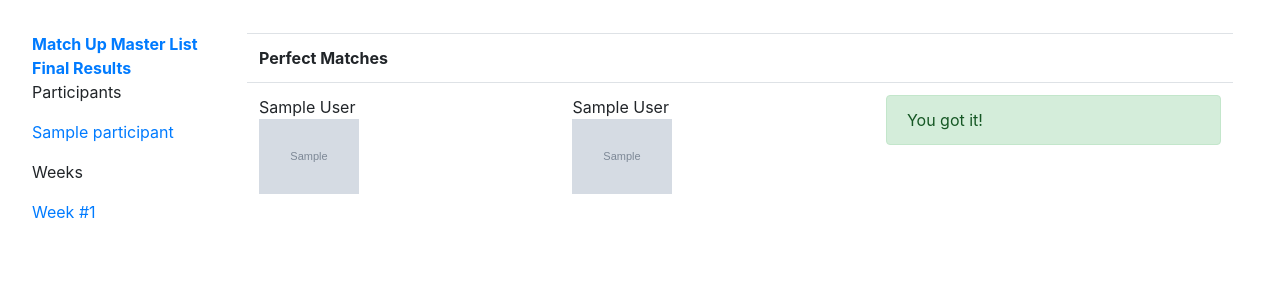
After one commit to astromitts/are-you-the-one, a Django app: page /results/ in a window 1280 px wide. The commit adds this page. Shown: the top 300 px of the page. Run offline with Django 3.2, Linux system fonts and the light colour scheme; tables that the repository leaves empty hold one stand-in row (values such as "Sample post"); grey boxes marked "Sample" are stand-in pictures; some libraries are stand-ins or nearby versions.

Commit message:
Add mechanism to set final matches

```diff
--- a/ayto/models.py
+++ b/ayto/models.py
@@ -151,6 +151,7 @@ class PotentialMatchup(models.Model):
     )
     speculative_match = models.BooleanField(default=False)
     perfect_match = models.BooleanField(default=False)
+    perfect_match_via_truthbooth = models.BooleanField(default=False)
     manually_eliminated = models.BooleanField(default=False)
     eliminated_via_truthbooth = models.BooleanField(default=False)
     eliminated_via_blackout = models.BooleanField(default=False)
--- a/ayto/static/css/app.css
+++ b/ayto/static/css/app.css
@@ -1,5 +1,8 @@
 .profile_img {
   width: 300px;
+}
+.profile_img_results {
+  width: 100px;
 }
 
 .wrapper {
@@ -16,11 +19,11 @@
 }
 
 .match-detail-button {
-  margin-top: 4rem;
+  margin-top: 2rem;
 }
 .match-detail-button input.btn {
   width: 16rem;
-  padding: 4rem 0;
+  padding: 2rem 0;
 }
 
 .match-status_pending {
--- a/ayto/templates/ayto/base.html
+++ b/ayto/templates/ayto/base.html
@@ -25,6 +25,7 @@
     <!-- Sidebar -->
     <nav id="sidebar">
     		<a href="{% url 'index' %}"><strong>Match Up Master List</strong></a>
+    		<a href="{% url 'final_results' %}"><strong>Final Results</strong></a>
 			<ul class="list-unstyled components">
 				<p>Participants</p>
 				{% for participant in participants %}
--- /dev/null
+++ b/ayto/templates/ayto/results.html
@@ -0,0 +1,32 @@
+{% extends 'ayto/base.html' %}
+{% load apptags %}
+{% block page_content %}
+	<div class="row">
+		<div class="col">
+			<table class="table">
+				<tr>
+					<th colspan="100%">Perfect Matches</th>
+				</tr>
+				{% for pm in perfect_matches %}
+					<tr>
+						<td>
+							<div>{{pm.participant1.full_name}}</div>
+							<div><img class="profile_img_results" src="{{pm.participant1.picture}}" /></div>
+						</td>
+						<td>
+							<div>{{pm.participant2.full_name}}</div>
+							<div><img class="profile_img_results" src="{{pm.participant2.picture}}" /></div>
+						</td>
+						<td>
+							{% if pm.speculative_match %}
+								<div class="alert alert-success">You got it!</div>
+							{% else %}
+								<div class="alert alert-warning">You missed it!</div>
+							{% endif %}
+						</td>
+					</tr>
+				{% endfor %}
+			</table>
+		</div>
+	</div>
+{% endblock %}
--- a/ayto/views.py
+++ b/ayto/views.py
@@ -43,6 +43,15 @@ class MasterList(Base):
             'weeks_rows': Week.get_set_weeks()
         })
         template = loader.get_template('ayto/index.html')
+        return HttpResponse(template.render(self.context, request))
+
+
+class FinalResults(Base):
+    def get(self, request, *args, **kwargs):
+        template = loader.get_template('ayto/results.html')
+        self.context.update({
+            'perfect_matches': PotentialMatchup.objects.filter(perfect_match=True).all()
+        })
         return HttpResponse(template.render(self.context, request))
 
 
@@ -97,9 +106,9 @@ class PotentialMatchupDetail(Base):
                 'Oops - you need to be logged in or running the app locally to post changes'
             )
             return redirect(self.location)
-        if 'set-perfect-match' in request.POST:
+        if 'set-final-match' in request.POST:
             self.potential_matchup.set_perfect_match('manual')
-        elif 'unset-perfect-match' in request.POST:
+        elif 'unset-final-match' in request.POST:
             self.potential_matchup.unset_perfect_match()
         elif 'set-speculative-match' in request.POST:
             self.potential_matchup.set_speculative_match()
@@ -153,6 +162,7 @@ class WeeklyMatchup(Base):
             if participant1 == participant2:
                 messages.error(request, 'Match Participants need to be different people')
             else:
+                perfect_match = request.POST.get('perfect_match') == 'Y'
                 source_matchup = PotentialMatchup.get(
                     participant1=participant1,
                     participant2=participant2
@@ -160,9 +170,15 @@ class WeeklyMatchup(Base):
                 truthbooth = TruthBooth(
                     week=self.week,
                     matchup=source_matchup,
-                    perfect_match=request.POST.get('perfect_match') == 'Y'
+                    perfect_match=perfect_match
                 )
                 truthbooth.save()
+                if perfect_match:
+                    source_matchup.perfect_match_via_truthbooth = True
+                else:
+                    source_matchup.perfect_match_via_truthbooth = False
+                source_matchup.save()
+
         elif 'lock-num-matches' in request.POST:
             self.week.matches_count = int(request.POST['num_matches'])
             self.week.locked = True
--- a/project/urls.py
+++ b/project/urls.py
@@ -5,6 +5,7 @@ from ayto.views import *
 urlpatterns = [
     path('admin/', admin.site.urls),
     path('', MasterList.as_view(), name='index'),
+    path('results/', FinalResults.as_view(), name='final_results'),
     path('participant/<str:participant_slug>/', ParticipantView.as_view(), name='participant_index'),
     path('week/<int:week_number>/', WeeklyMatchup.as_view(), name='week_index'),
     path('week/<int:week_number>/overlaps/', WeekOverlaps.as_view(), name='week_overlaps'),
```
Also changed, not shown: ayto/static/scss/_app.scss (+5 -2 lines), ayto/templates/ayto/matchup_detail.html (+10 -0 lines), README.md, ayto/migrations/0005_potentialmatchup_perfect_match_via_truthbooth.py (added), 1 other file.
